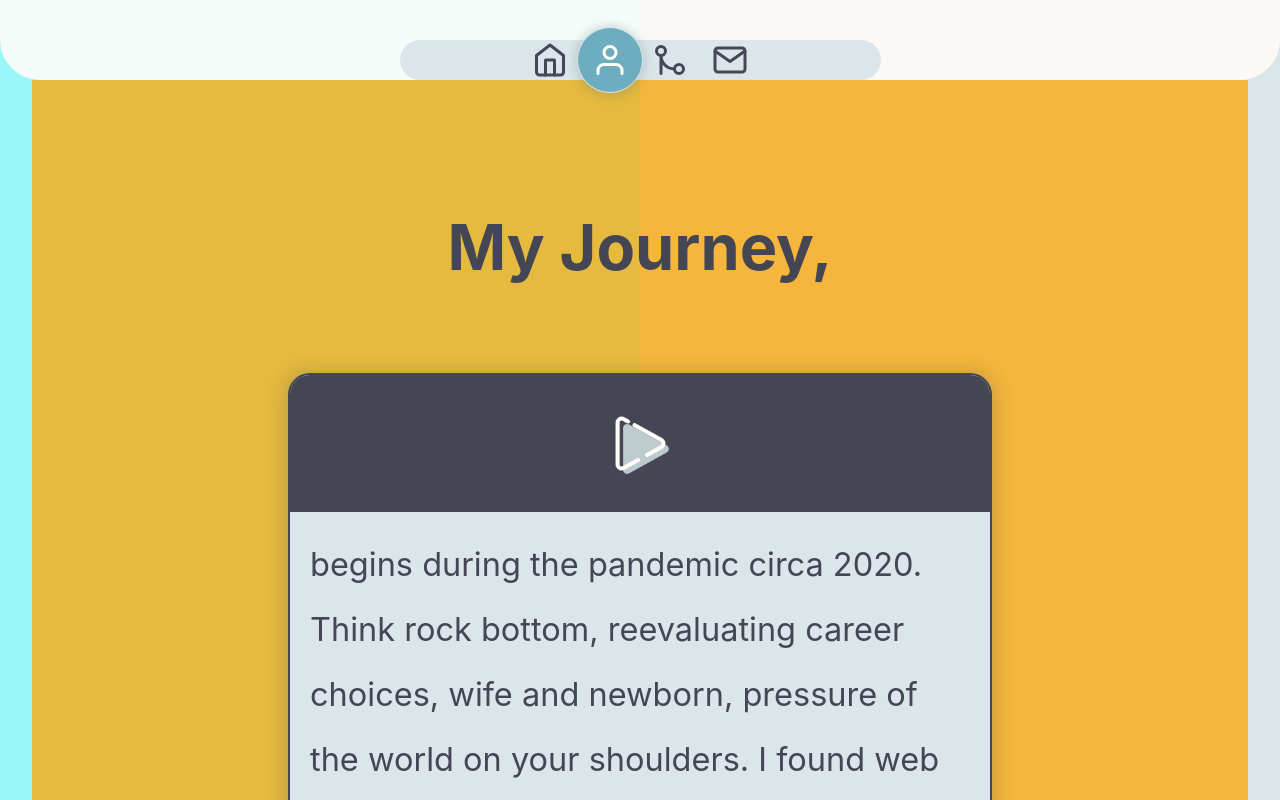
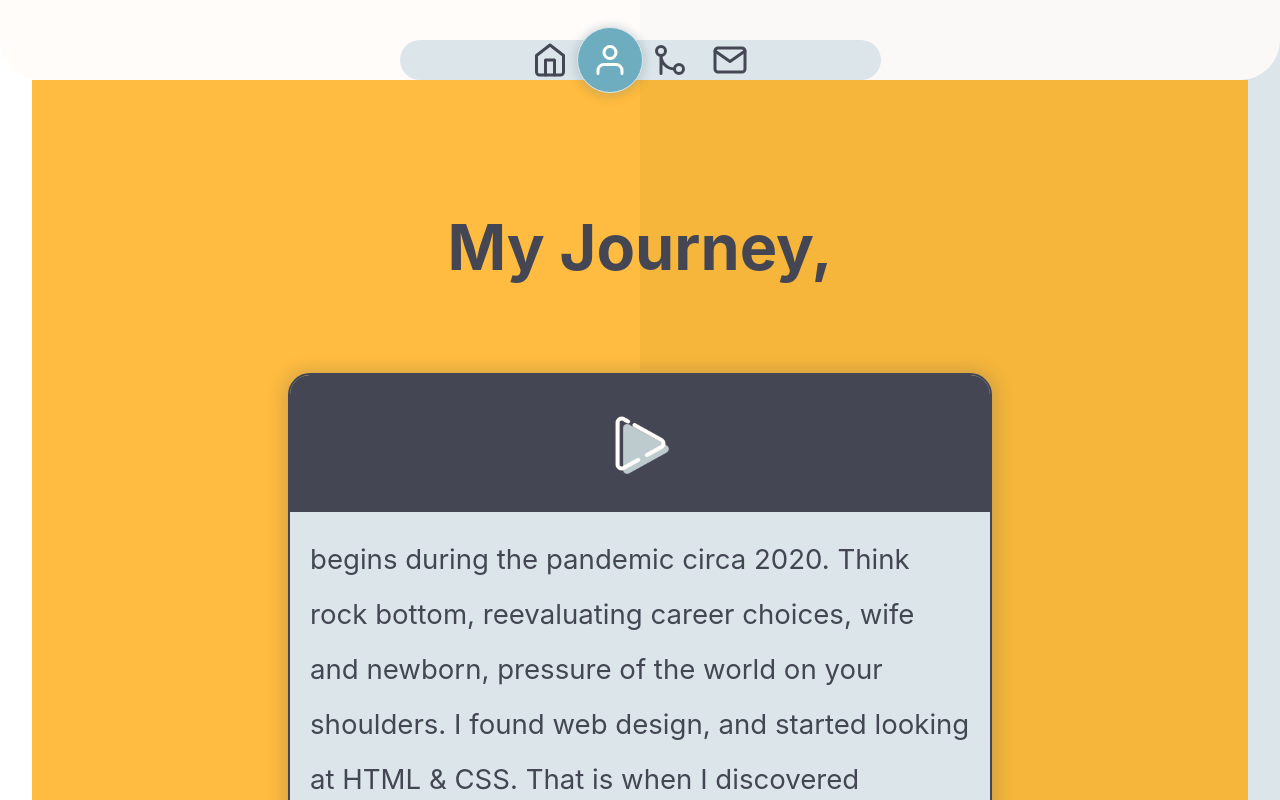
Before and after one commit to andrew-oyanguren/typescript-portfolio, a React (Vite) app: page /about in a window 1280 px wide. Shown: the top 800 px of the page. Built offline with nearby package versions, Linux system fonts and the light colour scheme.

Commit message:
Updated border-radius-medium global name throughout app. Also, decreased global font-size

```diff
--- a/src/components/AboutCard/AboutCard.module.css
+++ b/src/components/AboutCard/AboutCard.module.css
@@ -6,7 +6,7 @@
   display: flex;
   flex-direction: column;
 
-  border-radius: var(--border-radius-common);
+  border-radius: var(--border-radius-medium);
 }
 
 .AboutCard + .AboutCard {
@@ -14,8 +14,8 @@
 }
 
 .AboutCardHeader {
-  border-top-right-radius: var(--border-radius-common);
-  border-top-left-radius: var(--border-radius-common);
+  border-top-right-radius: var(--border-radius-medium);
+  border-top-left-radius: var(--border-radius-medium);
 
   display: flex;
   justify-content: center;
--- a/src/components/Card/Card.module.css
+++ b/src/components/Card/Card.module.css
@@ -2,7 +2,7 @@
   background-color: var(--color-primary);
 
   padding: var(--spacing-medium);
-  border-radius: var(--border-radius-common);
+  border-radius: var(--border-radius-medium);
   box-shadow: var(--box-shadow-image);
 }
 
--- a/src/components/Drawer/Hamburger/Hamburger.module.css
+++ b/src/components/Drawer/Hamburger/Hamburger.module.css
@@ -3,8 +3,8 @@
   height: 90px;
   margin-left: 20px;
 
-  border-top-left-radius: var(--border-radius-common);
-  border-bottom-left-radius: var(--border-radius-common);
+  border-top-left-radius: var(--border-radius-medium);
+  border-bottom-left-radius: var(--border-radius-medium);
   transition: border-radius 0.3s cubic-bezier(0.455, 0.03, 0.515, 0.955) 0.3s;
 
   display: flex;
--- a/src/components/ExperienceUI/JrEngineer/JrEngineer.tsx
+++ b/src/components/ExperienceUI/JrEngineer/JrEngineer.tsx
@@ -23,9 +23,9 @@ export default function JrEngineer() {
       <Card
         style={{
           borderTopLeftRadius: 60,
-          borderTopRightRadius: 'var(--border-radius-common)',
+          borderTopRightRadius: 'var(--border-radius-medium)',
           borderBottomRightRadius: 60,
-          borderBottomLeftRadius: 'var(--border-radius-common)',
+          borderBottomLeftRadius: 'var(--border-radius-medium)',
 
           display: 'flex',
           flexDirection: 'column',
--- a/src/components/ImageCarousel/ImageCarousel.module.css
+++ b/src/components/ImageCarousel/ImageCarousel.module.css
@@ -17,7 +17,7 @@
   overflow: hidden;
 
   margin: 0 auto;
-  border-radius: var(--border-radius-common);
+  border-radius: var(--border-radius-medium);
   box-shadow: var(--box-shadow-image);
 
   position: relative;
--- a/src/components/ImageView/ImageView.module.css
+++ b/src/components/ImageView/ImageView.module.css
@@ -14,7 +14,7 @@
   overflow: hidden;
   margin: 0 auto;
 
-  border-radius: var(--border-radius-common);
+  border-radius: var(--border-radius-medium);
   box-shadow: var(--box-shadow-image);
 
   position: relative;
@@ -48,7 +48,7 @@
 }
 
 .ImageContainer img {
-  border-radius: var(--border-radius-common);
+  border-radius: var(--border-radius-medium);
   box-shadow: var(--box-shadow-image);
 
   max-width: 500px;
--- a/src/components/Navigation/Navigation.module.css
+++ b/src/components/Navigation/Navigation.module.css
@@ -3,7 +3,7 @@
   max-width: var(--device-medium-minWidth);
   margin: 0 auto;
   padding: 2px 0px;
-  border-radius: var(--border-radius-common);
+  border-radius: var(--border-radius-medium);
 
   display: flex;
   place-content: center;
--- a/src/components/PageTitle/PageTitle.module.css
+++ b/src/components/PageTitle/PageTitle.module.css
@@ -13,6 +13,7 @@ h2 {
 .PageTitle h2 {
   padding: var(--spacing-medium) 0;
   background-color: var(--color-dark-gray);
+  border-radius: var(--border-radius-small);
 }
 
 /* MEDIUM_DEVICES: > 768 */
--- a/src/index.css
+++ b/src/index.css
@@ -7,7 +7,7 @@
   font-size: var(--font-size-small);
 
   --font-size-small: 18px;
-  --font-size-medium: 26px;
+  --font-size-medium: 24px;
   --font-size-large: 42px;
 
   --font-weight-regular: 400;
@@ -32,7 +32,8 @@
   /* common box properties */
   --mobile-width-percent: 95%;
 
-  --border-radius-common: 20px;
+  --border-radius-small: 10px;
+  --border-radius-medium: 20px;
   --border-radius-circle: 50%;
 
   --spacing-small: 10px;
@@ -67,7 +68,7 @@ body {
   min-height: 100vh;
   position: relative;
   overflow-x: hidden;
-  background-color: rgb(155, 247, 247);
+  /* background-color: rgb(155, 247, 247); */
 }
 
 h1 {
@@ -107,6 +108,6 @@ li {
   }
 
   p {
-    font-size: calc(var(--font-size-medium) * 1.25);
+    font-size: calc(var(--font-size-medium) * 1.15);
   }
 }
```
